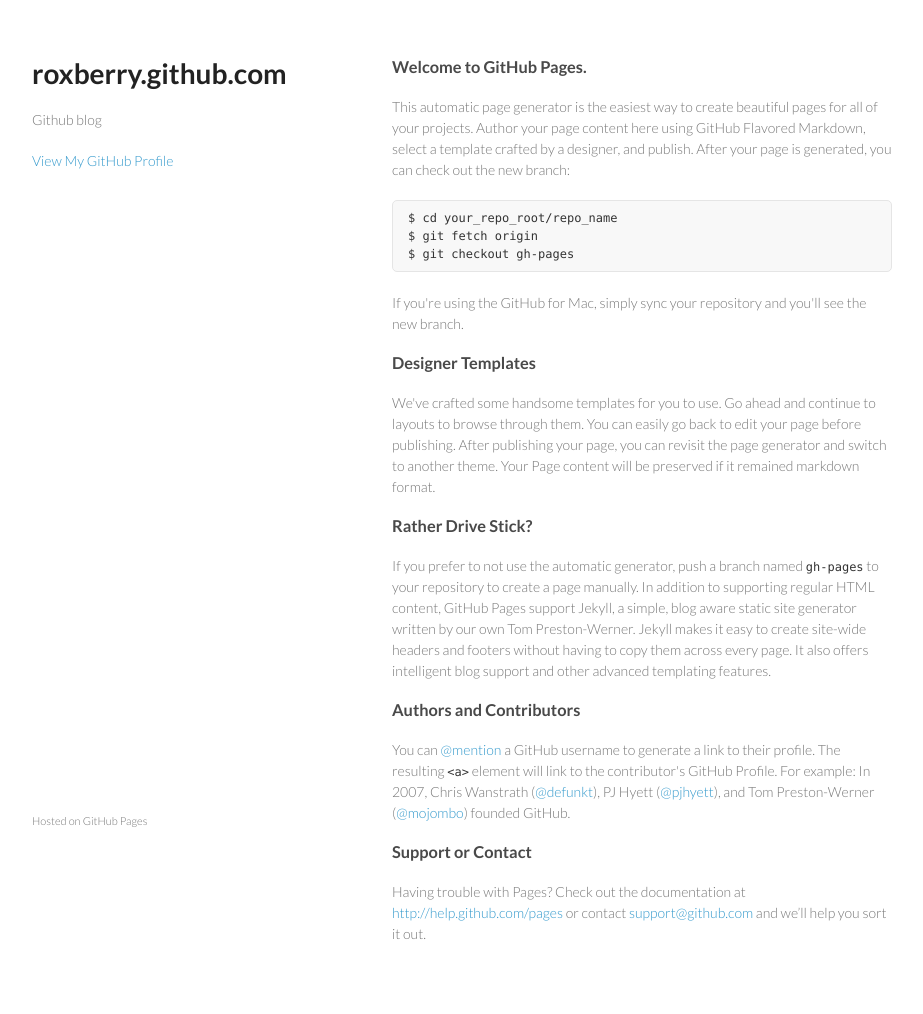
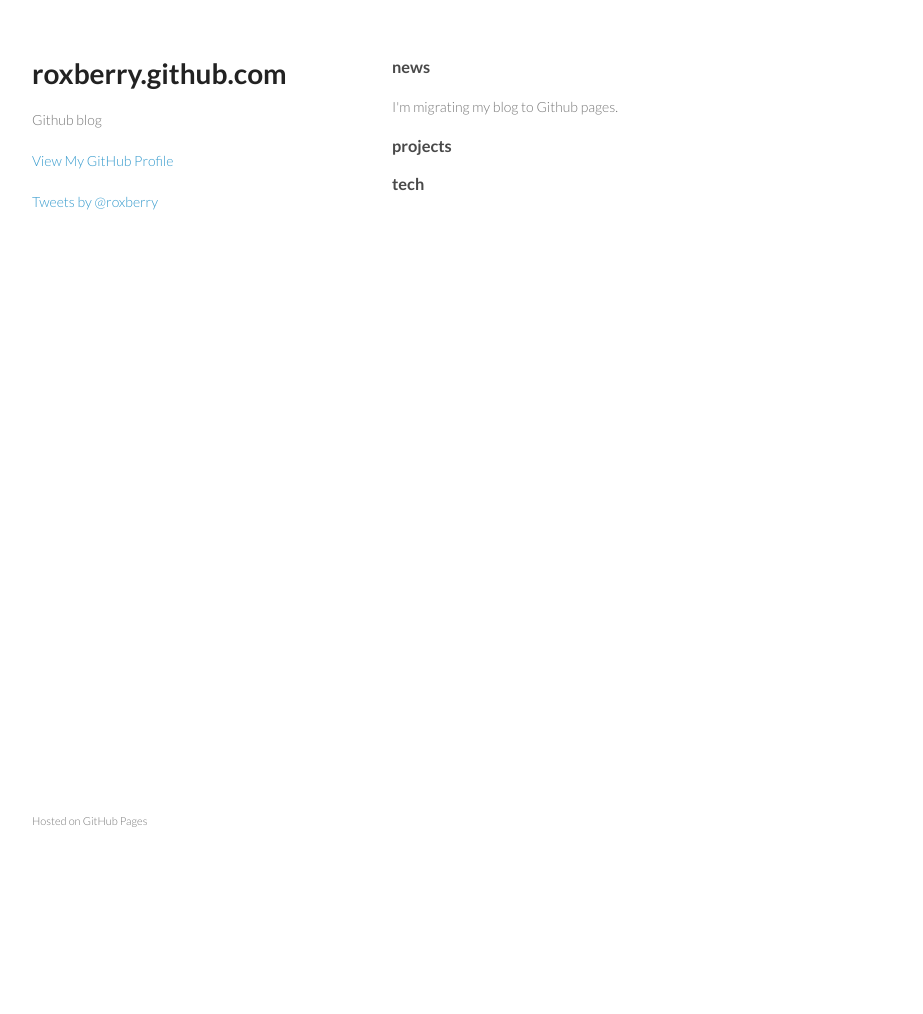
Before and after one commit to roxberry/roxberry.github.com, a Jekyll site: the page index.html, which Jekyll copies as it is, in a window 1280 px wide. Shown: the whole page, without its empty margins (178-1101 px from the left). Built offline with Jekyll 4.4.1, drawn with Linux system fonts in a browser that asks for light colours; comment, search, counter and statistics services are not loaded; after the commit the page ends 900 px from its top, so only the background shows below that.

Commit message:
added twitter to index

```diff
--- a/index.html
+++ b/index.html
@@ -19,35 +19,20 @@
 
 
         <p class="view"><a href="https://github.com/roxberry">View My GitHub Profile</a></p>
+        <a class="twitter-timeline" href="https://twitter.com/roxberry" data-widget-id="312669708451188736">Tweets by @roxberry</a>
+        <script>!function(d,s,id){var js,fjs=d.getElementsByTagName(s)[0];if(!d.getElementById(id)){js=d.createElement(s);js.id=id;js.src="//platform.twitter.com/widgets.js";fjs.parentNode.insertBefore(js,fjs);}}(document,"script","twitter-wjs");</script>
+
 
     </header>
     <section>
-        <h3>Welcome to GitHub Pages.</h3>
+        <h3>news</h3>
+        <p>I'm migrating my blog to Github pages.</p>
 
-<p>This automatic page generator is the easiest way to create beautiful pages for all of your projects. Author your page content here using GitHub Flavored Markdown, select a template crafted by a designer, and publish. After your page is generated, you can check out the new branch:</p>
+        <h3>projects</h3>
+        <p></p>
 
-<pre><code>$ cd your_repo_root/repo_name
-$ git fetch origin
-$ git checkout gh-pages
-</code></pre>
-
-<p>If you're using the GitHub for Mac, simply sync your repository and you'll see the new branch.</p>
-
-<h3>Designer Templates</h3>
-
-<p>We've crafted some handsome templates for you to use. Go ahead and continue to layouts to browse through them. You can easily go back to edit your page before publishing. After publishing your page, you can revisit the page generator and switch to another theme. Your Page content will be preserved if it remained markdown format.</p>
-
-<h3>Rather Drive Stick?</h3>
-
-<p>If you prefer to not use the automatic generator, push a branch named <code>gh-pages</code> to your repository to create a page manually. In addition to supporting regular HTML content, GitHub Pages support Jekyll, a simple, blog aware static site generator written by our own Tom Preston-Werner. Jekyll makes it easy to create site-wide headers and footers without having to copy them across every page. It also offers intelligent blog support and other advanced templating features.</p>
-
-<h3>Authors and Contributors</h3>
-
-<p>You can <a href="https://github.com/blog/821" class="user-mention">@mention</a> a GitHub username to generate a link to their profile. The resulting <code>&lt;a&gt;</code> element will link to the contributor's GitHub Profile. For example: In 2007, Chris Wanstrath (<a href="https://github.com/defunkt" class="user-mention">@defunkt</a>), PJ Hyett (<a href="https://github.com/pjhyett" class="user-mention">@pjhyett</a>), and Tom Preston-Werner (<a href="https://github.com/mojombo" class="user-mention">@mojombo</a>) founded GitHub.</p>
-
-<h3>Support or Contact</h3>
-
-<p>Having trouble with Pages? Check out the documentation at <a href="http://help.github.com/pages">http://help.github.com/pages</a> or contact <a href="mailto:support@github.com">support@github.com</a> and we’ll help you sort it out.</p>
+        <h3>tech</h3>
+        <p></p>
     </section>
     <footer>
         <p><small>Hosted on GitHub Pages</small></p>
```
Also changed, not shown: index.old..html (added, +48 -0 lines). Lines whose indentation alone changed are shown as unchanged.
